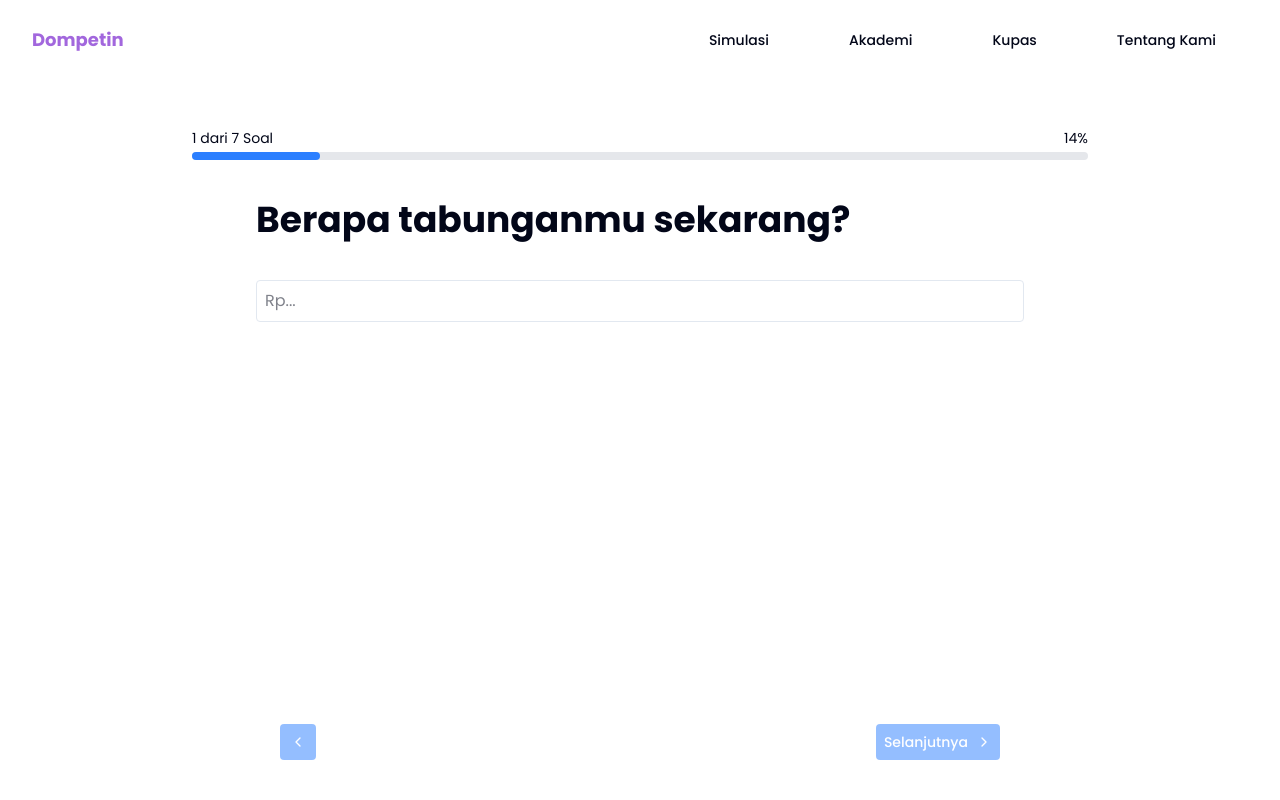
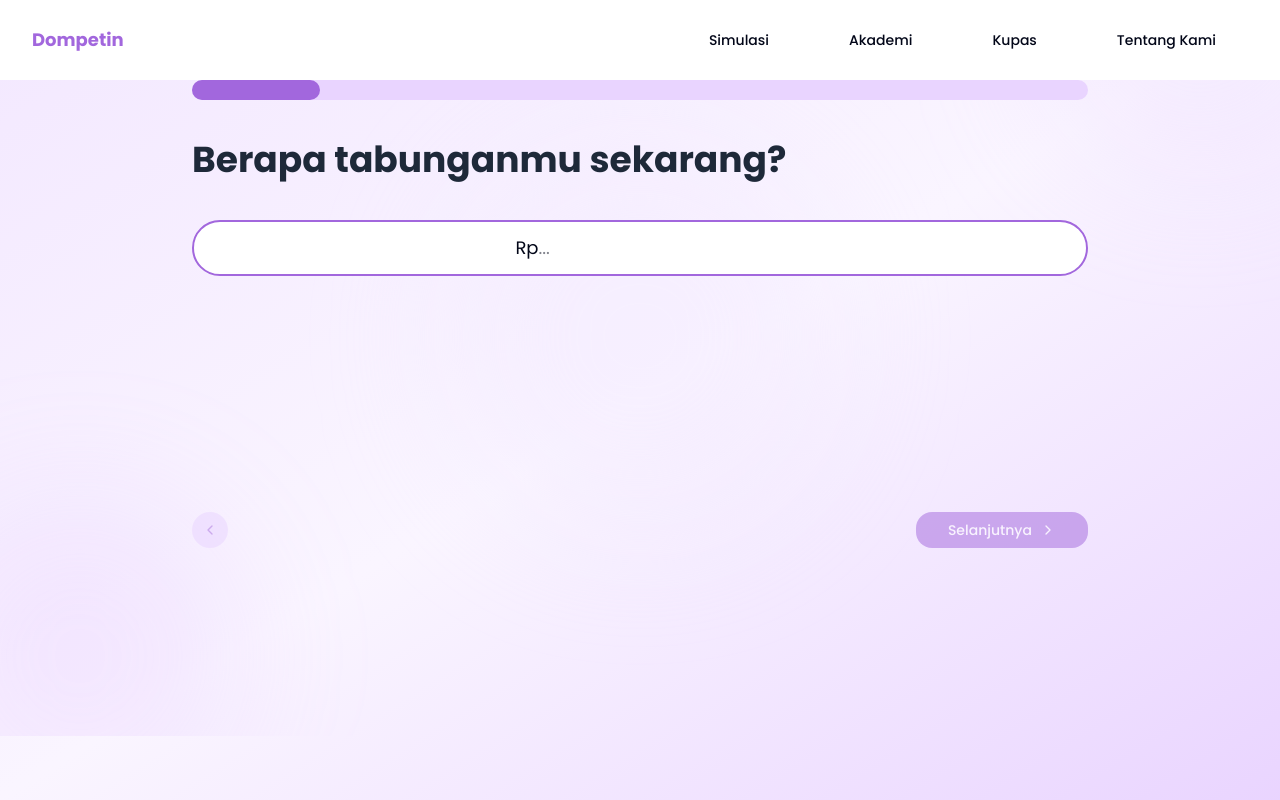
Before and after one commit to dompetin/website, a Next.js app: page /survey in a window 1280 px wide. Built offline with nearby package versions, Linux system fonts and the light colour scheme.

Commit message:
fix: question screen w/out assets done

```diff
--- a/app/survey/components/progress.tsx
+++ b/app/survey/components/progress.tsx
@@ -7,16 +7,16 @@ export function QuizProgress() {
   const progress = ((current + 1) / total) * 100;
 
   return (
-    <div className="mb-10 min-w-4xl">
-      <div className="flex justify-between text-sm mb-1">
+    <div className="mb-4 lg:mb-10 lg:min-w-4xl">
+      <div className="flex justify-between text-sm md:text-lg mb-1">
         <span>
           {current + 1} dari {total} Soal
         </span>
         <span>{progress.toFixed(0)}%</span>
       </div>
-      <div className="w-full bg-gray-200 rounded-full h-2">
+      <div className="w-full bg-purple-200 rounded-full h-3 lg:h-5">
         <div
-          className="bg-blue-500 h-2 rounded-full transition-all duration-300"
+          className="bg-primary h-3 lg:h-5 rounded-full transition-all duration-300"
           style={{ width: `${progress}%` }}
         />
       </div>
--- a/app/survey/components/quiz.tsx
+++ b/app/survey/components/quiz.tsx
@@ -16,17 +16,38 @@ export function Quiz() {
   const trimmedAnswer =
     typeof rawAnswer === "string" ? rawAnswer.trim() : String(rawAnswer).trim();
 
-  const canProceed =
-    question?.type === "choice" ? rawAnswer !== "" : trimmedAnswer.length > 0;
+  const canProceed = (() => {
+    if (!question) return false;
+
+    if (question.type === "choice") {
+      return rawAnswer !== "";
+    } else if (question.type === "input") {
+      return typeof rawAnswer === "string" && rawAnswer.trim().length > 0;
+    }
+
+    return false;
+  })();
+
   const canGoBack = current > 0;
 
   const containerRef = useRef<HTMLDivElement | null>(null);
+  const inputRef = useRef<HTMLInputElement | null>(null);
+
   useEffect(() => {
     const el = containerRef.current;
     if (el) {
       window.requestAnimationFrame(() => el.focus());
     }
   }, [current]);
+
+  // Auto-focus input fields for text questions
+  useEffect(() => {
+    if (question?.type === "input" && inputRef.current) {
+      window.requestAnimationFrame(() => {
+        inputRef.current?.focus();
+      });
+    }
+  }, [current, question?.type]);
 
   if (current >= total) {
     return <ResultScreen />;
@@ -48,24 +69,20 @@ export function Quiz() {
   const handleKeyDown = (e: React.KeyboardEvent<HTMLDivElement>) => {
     if (!question) return;
 
-    if (e.key === "Enter") {
+    // Prevent double navigation
+    if (e.key === "Enter" || (e.altKey && e.key === "ArrowRight")) {
       if (canProceed) {
         e.preventDefault();
+        e.stopPropagation();
         onNext();
       }
       return;
     }
 
-    if (e.key === "ArrowRight") {
-      if (canProceed) {
-        e.preventDefault();
-        onNext();
-      }
-      return;
-    }
     if (e.key === "ArrowLeft") {
       if (canGoBack) {
         e.preventDefault();
+        e.stopPropagation();
         onPrevious();
       }
       return;
@@ -76,6 +93,7 @@ export function Quiz() {
       const index = num - 1;
       if (index >= 0 && index < question.options.length) {
         e.preventDefault();
+        e.stopPropagation();
         const selected = question.options[index];
         if (selected) {
           setAnswer(question.id, selected.text);
@@ -85,68 +103,93 @@ export function Quiz() {
   };
 
   return (
+    <>
+      <div className="min-h-screen bg-gradient-to-br from-purple-100 via-purple-50 to-purple-200 relative overflow-hidden">
+        {/* Background decorative elements */}
+        <div className="absolute inset-0 overflow-hidden pointer-events-none">
+          <div className="absolute -top-20 -right-20 w-80 h-80 bg-purple-200/30 rounded-full blur-3xl"></div>
+          <div className="absolute -bottom-20 -left-20 w-80 h-80 bg-purple-300/20 rounded-full blur-3xl"></div>
+          <div className="absolute top-1/2 left-1/2 transform -translate-x-1/2 -translate-y-1/2 w-96 h-96 bg-purple-100/40 rounded-full blur-3xl"></div>
+        </div>
+
         <div
-      className="flex items-center justify-start flex-col mt-32 focus:outline-none"
+          className="flex items-center justify-start translate-y-[4rem] lg:translate-y-[5rem] flex-col min-h-screen px-4 py-8 focus:outline-none relative z-10"
           tabIndex={0}
           ref={containerRef}
           onKeyDown={handleKeyDown}
           role="region"
           aria-label={`Pertanyaan ${current + 1} dari ${total}`}
         >
+          <div className="w-full max-w-4xl md:min-h-[500px] flex flex-col pb-24 md:pb-0">
             <QuizProgress />
 
-      <div className="max-w-3xl w-full">
-        <h2 className="font-bold text-2xl lg:text-4xl mb-10 text-left w-full">
+            <div className="mb-8">
+              <h2 className="font-bold text-2xl md:text-[32px] lg:text-4xl mb-4 lg:mb-10 text-gray-800">
                 {question.text}
               </h2>
 
               {question.type === "choice" ? (
-          <div className="space-y-2" role="list" aria-label="Pilihan jawaban">
+                <div
+                  className="flex flex-col lg:gap-4 gap-2"
+                  role="list"
+                  aria-label="Pilihan jawaban"
+                >
                   {question.options?.map((opt, idx) => {
                     const ans = answers[question.id];
                     const isSelected =
-                typeof ans === "number" ? ans === opt.score : ans === opt.text;
+                      typeof ans === "number"
+                        ? ans === opt.score
+                        : ans === opt.text;
                     return (
                       <Button
                         key={opt.text}
                         onClick={() => setAnswer(question.id, opt.text)}
                         aria-pressed={isSelected}
-                  role="listitem"
-                  className={`w-full p-2 border rounded text-left flex items-center justify-start gap-x-3 ${
-                    isSelected ? "bg-blue-300" : ""
+                        // role="listitem"
+                        className={`w-full px-4 py-2 border-2 rounded-2xl text-left flex items-center justify-start gap-4 text-xs sm:text-sm lg:text-base transition-all duration-200 h-auto ${
+                          isSelected
+                            ? "bg-primary text-white border-primary shadow-lg"
+                            : "bg-white text-gray-700 border-gray-200 hover:border-primary hover:shadow-md"
                         }`}
                       >
-                  <span className="font-bold mr-2 w-6 text-center">
-                    {idx + 1}.
+                        <span className="flex-1 break-words whitespace-pre-line">
+                          {opt.text}
                         </span>
-                  <span className="flex-1">{opt.text}</span>
                       </Button>
                     );
                   })}
-            <p className="text-sm text-muted-foreground mt-2">
-              Tekan angka 1-{Math.min(9, question.options?.length ?? 1)} untuk
-              memilih jawaban cepat.
+                  <p className="text-xs text-gray-500 hidden lg:block mt-4 text-center">
+                    Tekan angka 1-{Math.min(9, question.options?.length ?? 1)}{" "}
+                    untuk memilih jawaban cepat.
                   </p>
                 </div>
               ) : (
+                <div className="w-full border-2 border-gray-200 rounded-full px-4 py-3 lg:text-lg md:text-xl focus-within:border-primary focus-within:outline-none transition-all duration-200 placeholder-gray-400 bg-white text-base flex items-center justify-center">
+                  <div className="inline-flex items-center justify-center">
+                    <p className="text-right">Rp</p>
                     <input
+                      ref={inputRef}
                       type="text"
                       value={answers[question.id] || ""}
                       onChange={(e) => setAnswer(question.id, e.target.value)}
                       onKeyDown={(e) => {
-              if (e.key === "Enter" && trimmedAnswer.length > 0) {
+                        if (e.key === "Enter" && canProceed) {
                           e.preventDefault();
+                          e.stopPropagation();
                           onNext();
                         }
                       }}
-            className="border rounded p-2 w-full"
-            placeholder={question.placeholder || "Ketik jawaban..."}
+                      placeholder="..."
                       aria-label="Jawaban"
+                      className="text-left w-auto min-w-[2ch] max-w-[20ch] bg-transparent focus:outline-none"
                     />
+                  </div>
+                </div>
               )}
             </div>
 
-      <div>
+            {/* Desktop: ToggleButton inside content flow */}
+            <div className="hidden md:block mb-0 mt-auto">
               <ToggleButton
                 onPrevious={onPrevious}
                 onNext={onNext}
@@ -157,5 +200,20 @@ export function Quiz() {
               />
             </div>
           </div>
+        </div>
+      </div>
+
+      {/* Mobile: ToggleButton fixed at bottom */}
+      <div className="md:hidden">
+        <ToggleButton
+          onPrevious={onPrevious}
+          onNext={onNext}
+          canGoBack={canGoBack}
+          canProceed={canProceed}
+          current={current}
+          total={total}
+        />
+      </div>
+    </>
   );
 }
--- a/app/survey/components/toggle-button.tsx
+++ b/app/survey/components/toggle-button.tsx
@@ -22,10 +22,10 @@ export function ToggleButton({
   total,
 }: ToggleButtonProps) {
   return (
-    <>
+    <div className="w-full fixed bottom-0 left-0 right-0 bg-white border-t border-gray-200 p-4 flex justify-between items-center z-50 shadow-lg md:relative md:bottom-auto md:left-auto md:right-auto md:border-t-0 md:shadow-none md:bg-transparent md:p-0 md:mt-8">
       <Button
         size="icon"
-        className="mt-4 p-2 bg-blue-500 text-white rounded mb-0 absolute bottom-10 left-70"
+        className="bg-purple-200 text-primary hover:bg-purple-300 rounded-full p-3"
         onClick={onPrevious}
         disabled={!canGoBack}
         aria-disabled={!canGoBack}
@@ -36,24 +36,31 @@ export function ToggleButton({
       </Button>
 
       <Button
-        className="mt-4 p-2 bg-blue-500 text-white rounded mb-0 absolute bottom-10 right-70"
-        onClick={onNext}
+        className="px-8 py-3"
+        onClick={(e) => {
+          e.preventDefault();
+          e.stopPropagation();
+          if (canProceed) {
+            onNext();
+          }
+        }}
+        variant="quiz-toggle"
         disabled={!canProceed}
         aria-disabled={!canProceed}
         aria-label={current === total - 1 ? "Lihat hasil" : "Selanjutnya"}
         title={current === total - 1 ? "Lihat Hasil" : "Selanjutnya"}
       >
         {current === total - 1 ? (
-          <span className="flex items-center">
+          <span className="flex items-center gap-2">
             Lihat Hasil <ChevronRightIcon />
           </span>
         ) : (
-          <span className="flex items-center gap-x-2">
+          <span className="flex items-center gap-2">
             Selanjutnya
             <ChevronRightIcon />
           </span>
         )}
       </Button>
-    </>
+    </div>
   );
 }
--- a/app/survey/store/quiz-store.ts
+++ b/app/survey/store/quiz-store.ts
@@ -44,7 +44,7 @@ export const useQuizStore = create<QuizState>((set, get) => ({
     const allAnswers = Object.values(get().answers);
 
     const numericScores = allAnswers.filter(
-      (v): v is number => typeof v === "number",
+      (v): v is number => typeof v === "number"
     );
 
     const scorableCount = questions.filter((q) => q.type === "choice").length;
--- a/components/ui/button.tsx
+++ b/components/ui/button.tsx
@@ -19,6 +19,8 @@ const buttonVariants = cva(
         ghost:
           "hover:bg-accent hover:text-accent-foreground dark:hover:bg-accent/50",
         link: "text-foreground underline-offset-4 hover:underline",
+        "quiz-toggle":
+          "bg-primary text-primary-foreground hover:bg-primary/90 rounded-2xl px-6 py-3 font-medium",
       },
       size: {
         default: "h-9 px-8 py-2",
@@ -33,7 +35,7 @@ const buttonVariants = cva(
       variant: "default",
       size: "default",
     },
-  },
+  }
 );
 
 function Button({
```
Also changed, not shown: app/survey/components/result-screen.tsx (+11 -1 lines), public/avatar.png (added). Lines whose indentation alone changed are shown as unchanged.
